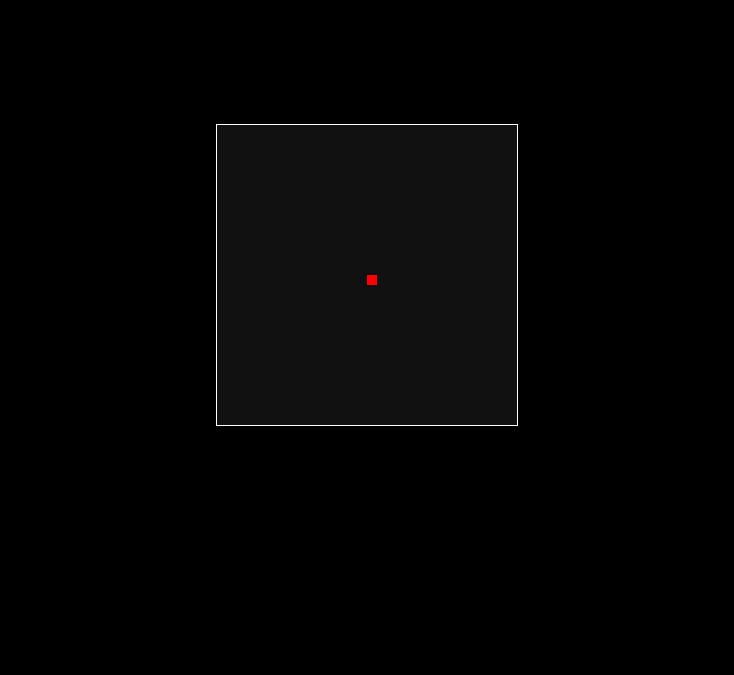
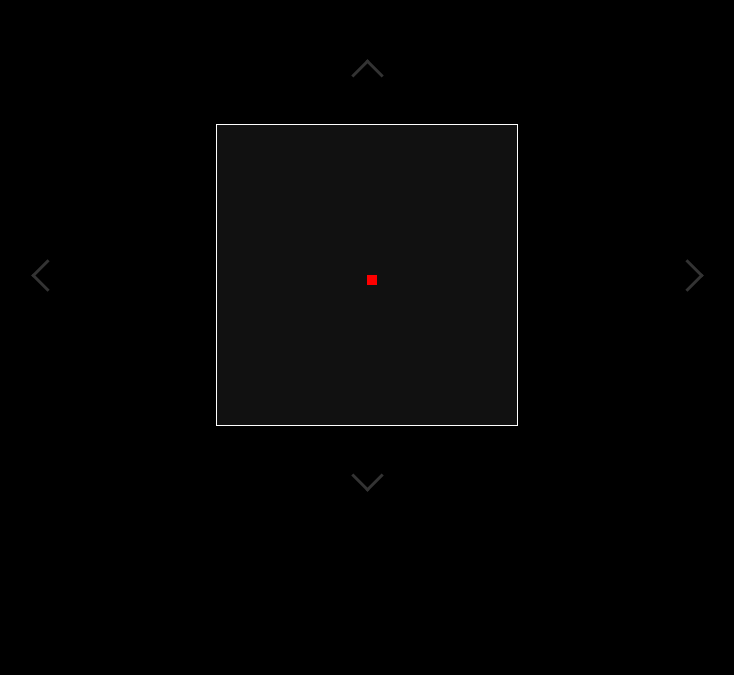
Before and after one commit to russiandrop1/snake-bot-test, a plain HTML site: page index.html in a window 1280 px wide. Shown: the part 125-800 px from the top of the page, without its empty margins (273-1007 px from the left). Drawn offline with Linux system fonts and the light colour scheme.

Commit message:
Update style.css

```diff
--- a/style.css
+++ b/style.css
@@ -10,4 +10,77 @@ body {
 canvas {
     background-color: #111;
     border: 1px solid #fff;
+    position: relative;
 }
+
+.controls {
+    position: absolute;
+    top: 0;
+    left: 0;
+    width: 100%;
+    height: 100%;
+    display: flex;
+    justify-content: center;
+    align-items: center;
+}
+
+.control-area {
+    position: absolute;
+    width: 50%;
+    height: 50%;
+    display: flex;
+    justify-content: center;
+    align-items: center;
+    opacity: 0.2;
+}
+
+#up {
+    top: 0;
+    left: 50%;
+    transform: translateX(-50%);
+}
+
+#down {
+    bottom: 0;
+    left: 50%;
+    transform: translateX(-50%);
+}
+
+#left {
+    left: 0;
+    top: 50%;
+    transform: translateY(-50%);
+}
+
+#right {
+    right: 0;
+    top: 50%;
+    transform: translateY(-50%);
+}
+
+.arrow {
+    border: solid white;
+    border-width: 0 3px 3px 0;
+    display: inline-block;
+    padding: 10px;
+}
+
+.up-arrow {
+    transform: rotate(-135deg);
+    -webkit-transform: rotate(-135deg);
+}
+
+.down-arrow {
+    transform: rotate(45deg);
+    -webkit-transform: rotate(45deg);
+}
+
+.left-arrow {
+    transform: rotate(135deg);
+    -webkit-transform: rotate(135deg);
+}
+
+.right-arrow {
+    transform: rotate(-45deg);
+    -webkit-transform: rotate(-45deg);
+}
```
